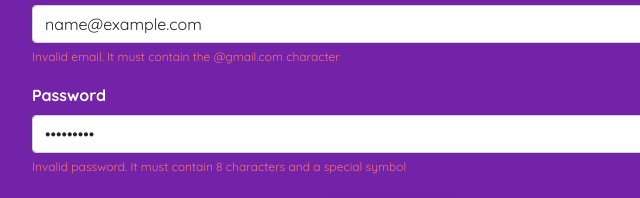
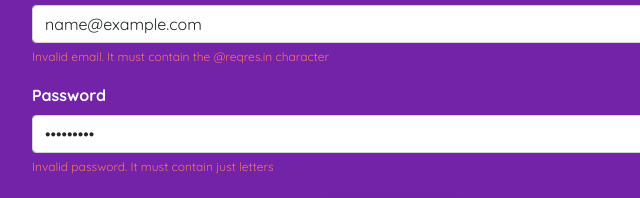
Before and after one commit to IbkOyewo/Quiz-App, a plain HTML site: page index.html in a window 1280 px wide. Both pictures are taken after typing "name@example.com", "Sample123" into the empty fields and a click on the button "START PLAYING". Shown: the part 420-618 px from the top of the page, 260-900 px from the left. Drawn offline with nearby package versions, Linux system fonts and the light colour scheme; no server answers.

Commit message:
added some functionality

```diff
--- a/index.js
+++ b/index.js
@@ -6,11 +6,11 @@ const btn = document.querySelector(".btn")
 const form = document.querySelector("#form")
 const display = document.querySelector(".display")
 
-let emailReg = /^([a-z0-9\.-]+)@(gmail).(com)$/;
-let pwdReg = /^([a-zA-Z0-9]{7})([\!@$%^&#*]{1})$/;
+let emailReg = /^([a-z0-9\.-]+)@(reqres).(in)$/;
+let pwdReg = /^([a-z]+)$/;
 
-let emailError = "Invalid email. It must contain the @gmail.com character"
-let pwdError = "Invalid password. It must contain 8 characters and a special symbol"
+let emailError = "Invalid email. It must contain the @reqres.in character"
+let pwdError = "Invalid password. It must contain just letters"
 
 
 btn.addEventListener("click",(e) =>{
@@ -33,6 +33,7 @@ btn.addEventListener("click",(e) =>{
     .then(result =>{
         console.log()
         if(result.error){
+            e.preventDefault()
             return display.textContent = result.error
         }
         display.textContent = "login successfully"
```
Also changed, not shown: rules.html (+1 -1 lines).
